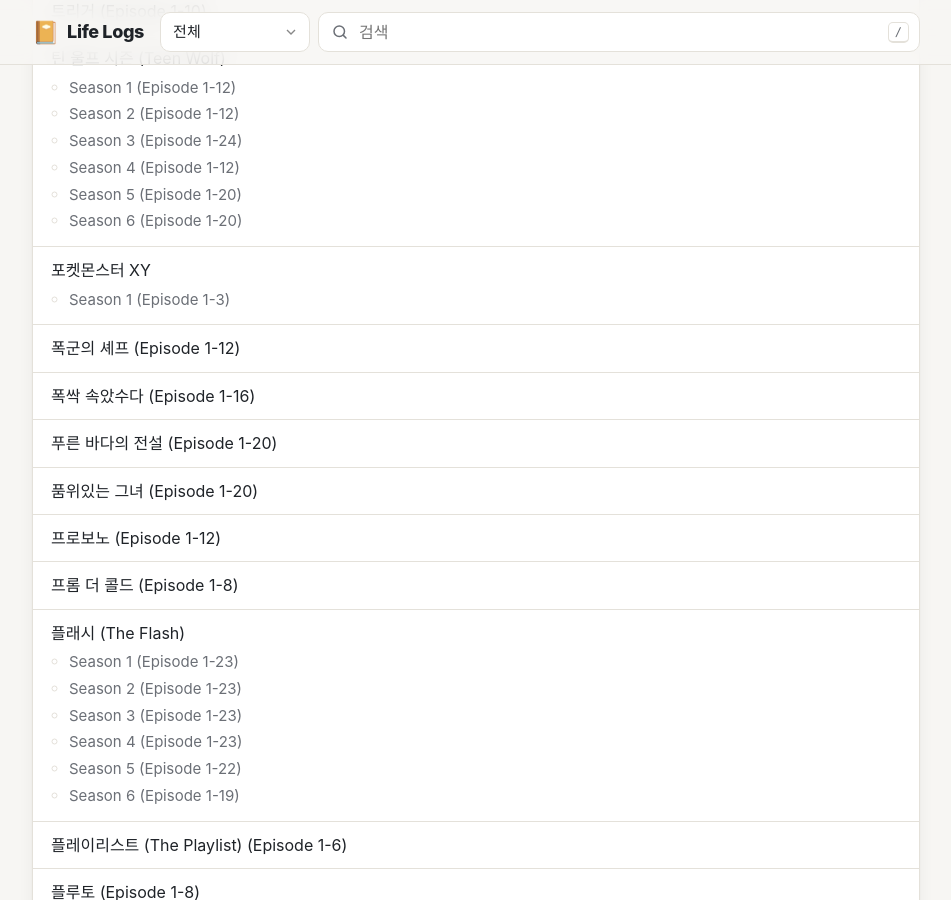
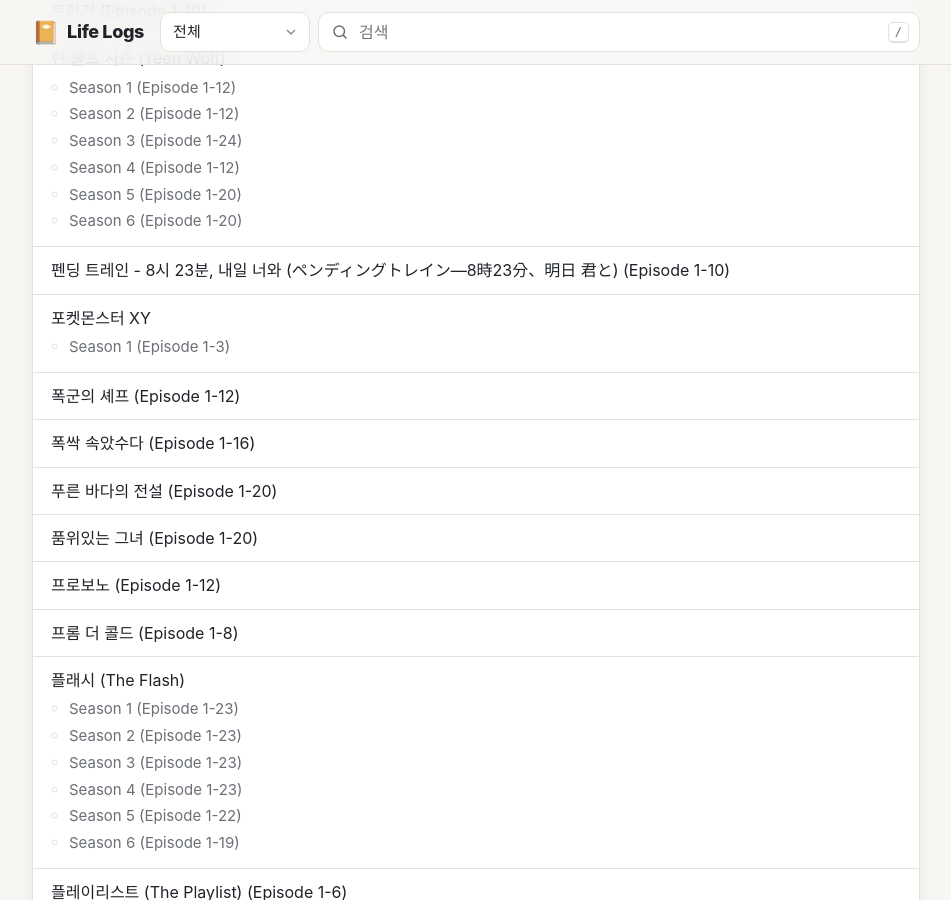
Before and after one commit to izeye/life-logs, a Jekyll site: the page built from tv_shows.md, in a window 1280 px wide and 900 px high, scrolled down 26750 px. Shown: the whole window, without its empty margins (164-1115 px from the left). Built offline with Jekyll 4.4.1, drawn with Linux system fonts in a browser that asks for light colours; some web fonts are replaced; our own code applies the rules of GitHub Pages for plain Markdown files; Markdown is read by kramdown in place of the engine named in the settings.

Commit message:
Add "펜딩 트레인 - 8시 23분, 내일 너와" entry
Co-Authored-By: Claude Opus 5.5 <noreply@anthropic.com>

```diff
--- a/tv_shows.md
+++ b/tv_shows.md
@@ -693,6 +693,7 @@
   * Season 4 (Episode 1-12)
   * Season 5 (Episode 1-20)
   * Season 6 (Episode 1-20)
+* 펜딩 트레인 - 8시 23분, 내일 너와 (ペンディングトレイン―8時23分、明日 君と) (Episode 1-10)
 * 포켓몬스터 XY
   * Season 1 (Episode 1-3)
 * 폭군의 셰프 (Episode 1-12)
```
